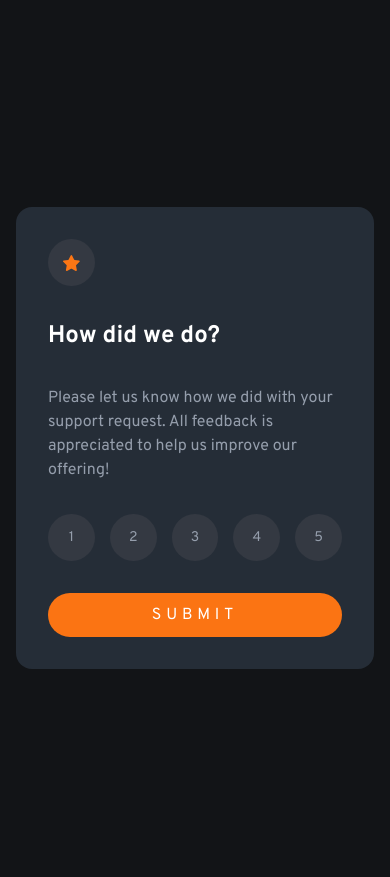
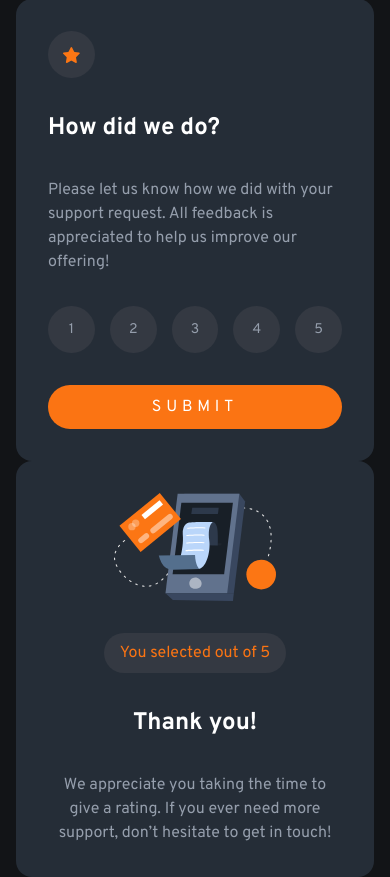
Before and after one commit to nicolasbiscotti/frontend-mentor-interactive-rating-component, a plain HTML site: page index.html in a window 390 px wide. Drawn offline with Linux system fonts and the light colour scheme.

Commit message:
Refactor /CSS Mobile Rules

```diff
--- a/index.html
+++ b/index.html
@@ -39,7 +39,7 @@
     <main>
       <!-- Rating state start -->
       <article class="rating">
-        <div class="rating__icon circle">
+        <div class="circle">
           <svg width="17" height="16" xmlns="http://www.w3.org/2000/svg">
             <path
               d="m9.067.43 1.99 4.031c.112.228.33.386.58.422l4.45.647a.772.772 0 0 1 .427 1.316l-3.22 3.138a.773.773 0 0 0-.222.683l.76 4.431a.772.772 0 0 1-1.12.813l-3.98-2.092a.773.773 0 0 0-.718 0l-3.98 2.092a.772.772 0 0 1-1.119-.813l.76-4.431a.77.77 0 0 0-.222-.683L.233 6.846A.772.772 0 0 1 .661 5.53l4.449-.647a.772.772 0 0 0 .58-.422L7.68.43a.774.774 0 0 1 1.387 0Z"
@@ -111,8 +111,8 @@
       <!-- Rating state end -->
 
       <!-- Thank you state start -->
-      <article style="display: none" class="thank-you">
-        <div class="thank-you__icon">
+      <article class="rating">
+        <div class="grid-group center-content">
           <svg width="162" height="108" xmlns="http://www.w3.org/2000/svg">
             <g fill="none">
               <path
@@ -203,13 +203,16 @@
             </g>
           </svg>
         </div>
-        <p class="thank-you__selected-rating">
-          You selected<!-- Add rating here -->
-          out of 5
-        </p>
 
-        <h1 class="thank-you__title">Thank you!</h1>
-        <p class="tenxt-center">
+        <div class="grid-group center-content">
+          <p class="rating__summary-choice">
+            You selected<!-- Add rating here -->
+            out of 5
+          </p>
+        </div>
+
+        <h1 class="text-center">Thank you!</h1>
+        <p class="text-center">
           We appreciate you taking the time to give a rating. If you ever need
           more support, don’t hesitate to get in touch!
         </p>
--- a/style.css
+++ b/style.css
@@ -100,6 +100,9 @@ fieldset {
 .grid-group {
   display: grid;
 }
+.center-content {
+  place-content: center;
+}
 
 .flex-group-space-b {
   display: flex;
@@ -109,6 +112,10 @@ fieldset {
 
 .none-displayed-element {
   display: none;
+}
+
+.text-center {
+  text-align: center;
 }
 
 .circle {
@@ -139,7 +146,8 @@ fieldset {
 
   cursor: pointer;
 }
-.button:hover, .button:focus {
+.button:hover,
+.button:focus {
   border: none;
   background-color: var(--color-neutral-100);
   color: var(--color-orage-primary);
@@ -171,7 +179,15 @@ fieldset {
   background-color: var(--color-orage-primary);
   color: var(--color-neutral-100);
 }
-input:checked  + .rating__number {
+input:checked + .rating__number {
   background-color: var(--color-neutral-300);
   color: var(--color-neutral-100);
 }
+.rating__summary-choice {
+  border-radius: 3rem;
+  padding: 0.5rem 1rem;
+  width: fit-content;
+
+  background-color: var(--color-neutral-600);
+  color: var(--color-orage-primary);
+}
```
